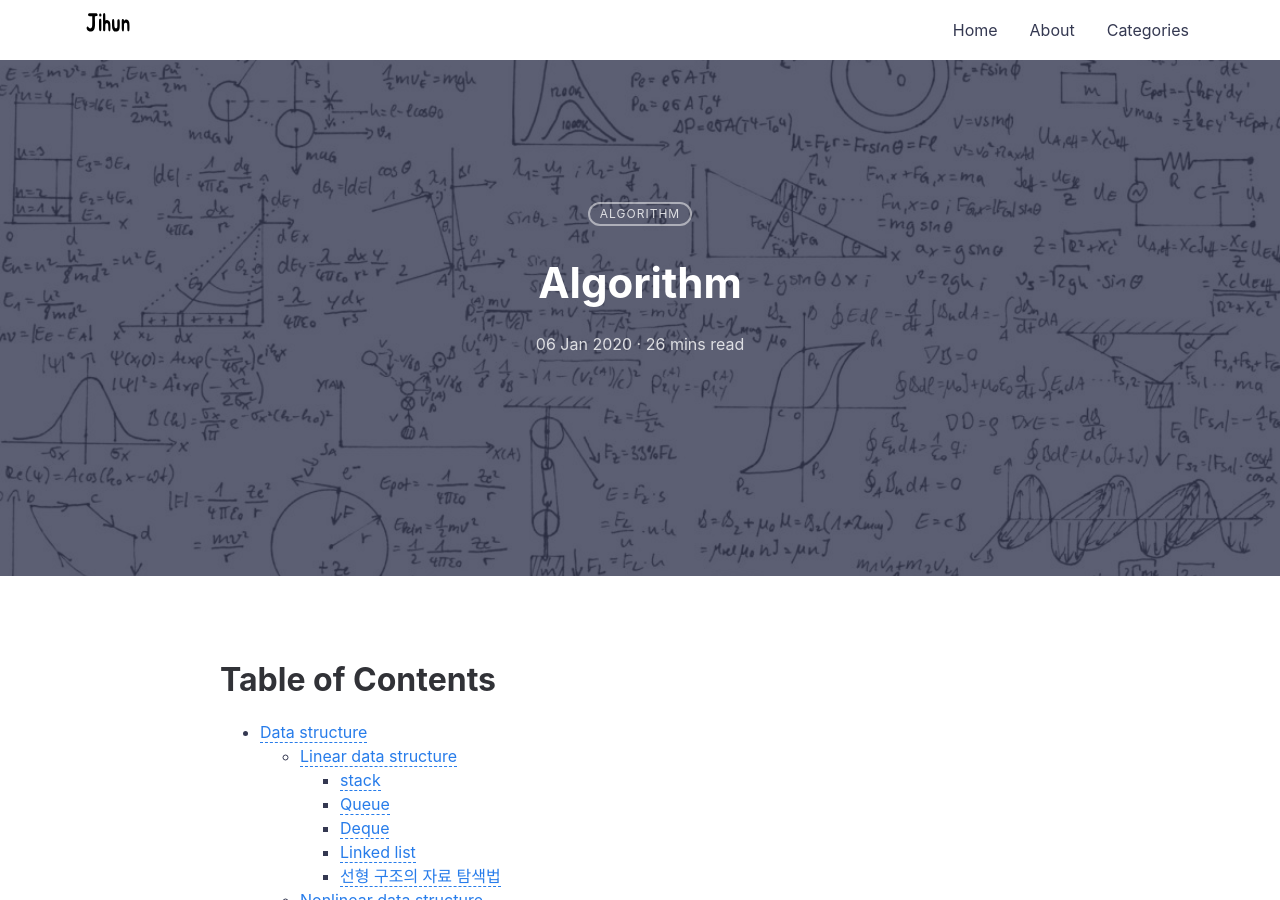
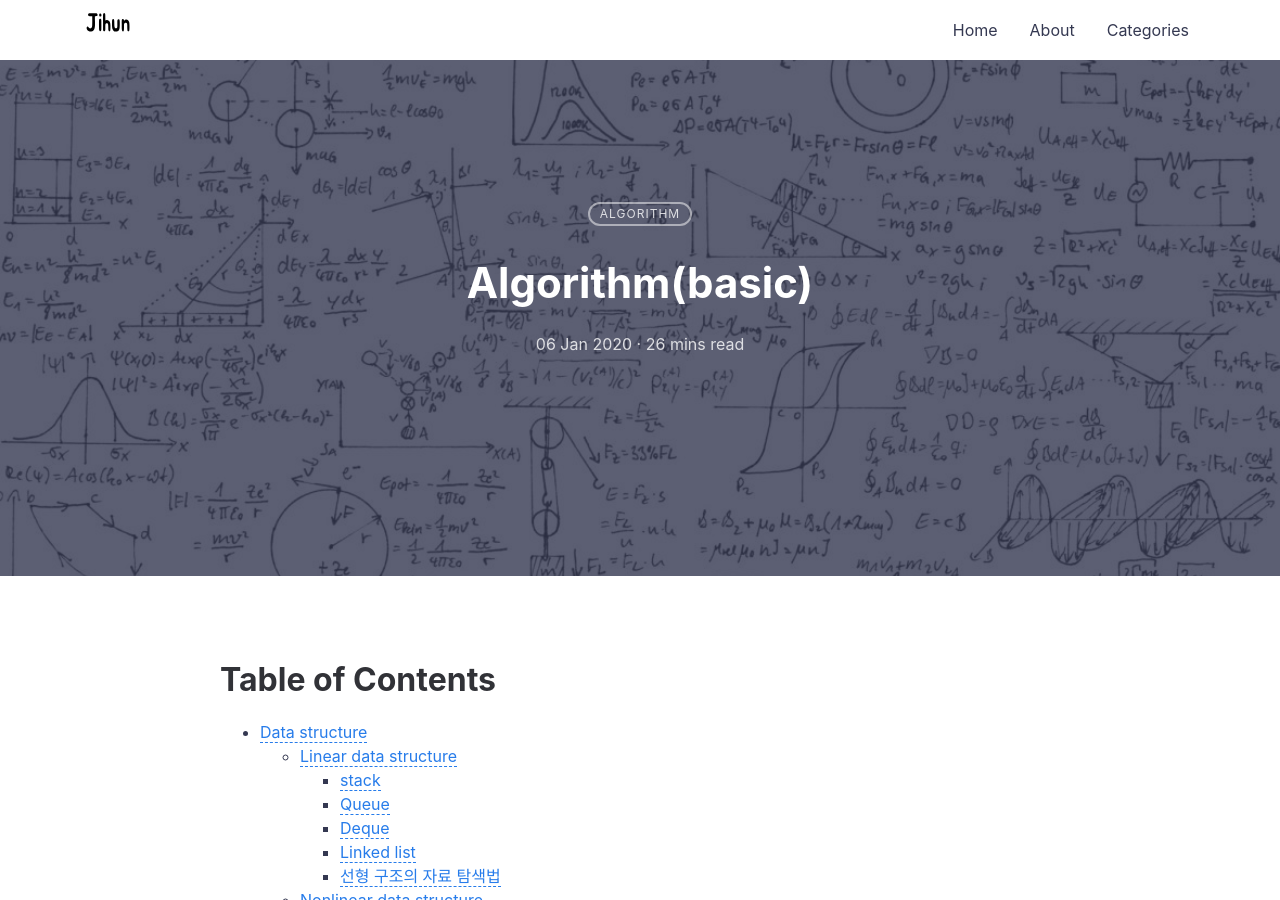
Before and after one commit to jihunparkme/jihunparkme.github.io, a Jekyll site: the page built from _posts/2020-01-06-Algorithm(basic).md, in a window 1280 px wide and 900 px high. Built offline with Jekyll 4.4.1, drawn with Linux system fonts in a browser that asks for light colours; comment, search, counter and statistics services are not loaded.

Commit message:
Edit: edit file

```diff
--- a/_posts/2020-01-06-Algorithm.md
+++ b/_posts/2020-01-06-Algorithm(basic).md
@@ -1,6 +1,6 @@
 ---
 layout: post
-title: Algorithm
+title: Algorithm(basic)
 summary: Collect basic algorithms
 categories: Algorithm
 featured-img: algorithms
@@ -16,23 +16,23 @@ featured-img: algorithms
     * [stack](#Stack)
     * [Queue](#Queue)
     * [Deque](#Deque)
-    * [Linked list](#Linked list)
+    * [Linked list](#Linked-list)
     * [선형 구조의 자료 탐색법](#선형-구조의-자료-탐색법)
   * [Nonlinear data structure](#Nonlinear-data-structure)
     * [graph](#Graph)
     * [DFS](#DFS)
     * [BFS](#BFS)
     * [Tree](#Tree)
-    * [Binary Search Tree](# Binary-Search-Tree)
-* [Sorting Algorithm](#Sorting-Algorithm )
+    * [Binary Search Tree](#Binary-Search-Tree)
+* [Sorting Algorithm](#Sorting-Algorithm)
   * [Bubble Sort](#Bubble-Sort)
   * [Selection Sort](#Selection-Sort)
-  * [Insertion Sort](#Insertion Sort)
-  * [Merge Sort](#[Merge Sort)
-  * [Quick Sort](#Quick Sort)
-  * [Shell Sort](#Shell Sort)
-  * [Heap Sort](#Heap Sort)
-  * [Radix Sort](#Radix Sort)
+  * [Insertion Sort](#Insertion-Sort)
+  * [Merge Sort](#[Merge-Sort)
+  * [Quick Sort](#Quick-Sort)
+  * [Shell Sort](#Shell-Sort)
+  * [Heap Sort](#Heap-Sort)
+  * [Radix Sort](#Radix-Sort)
 
 # Data structure
 
```
